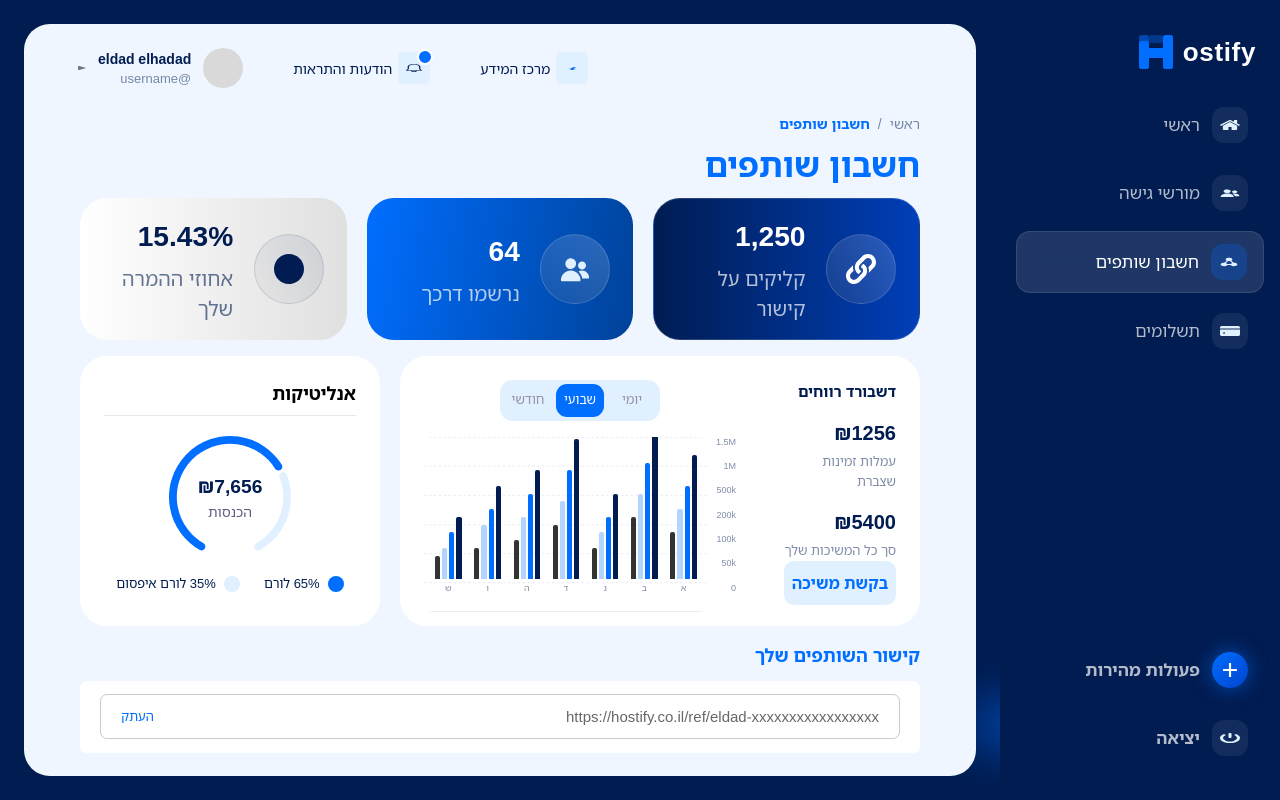
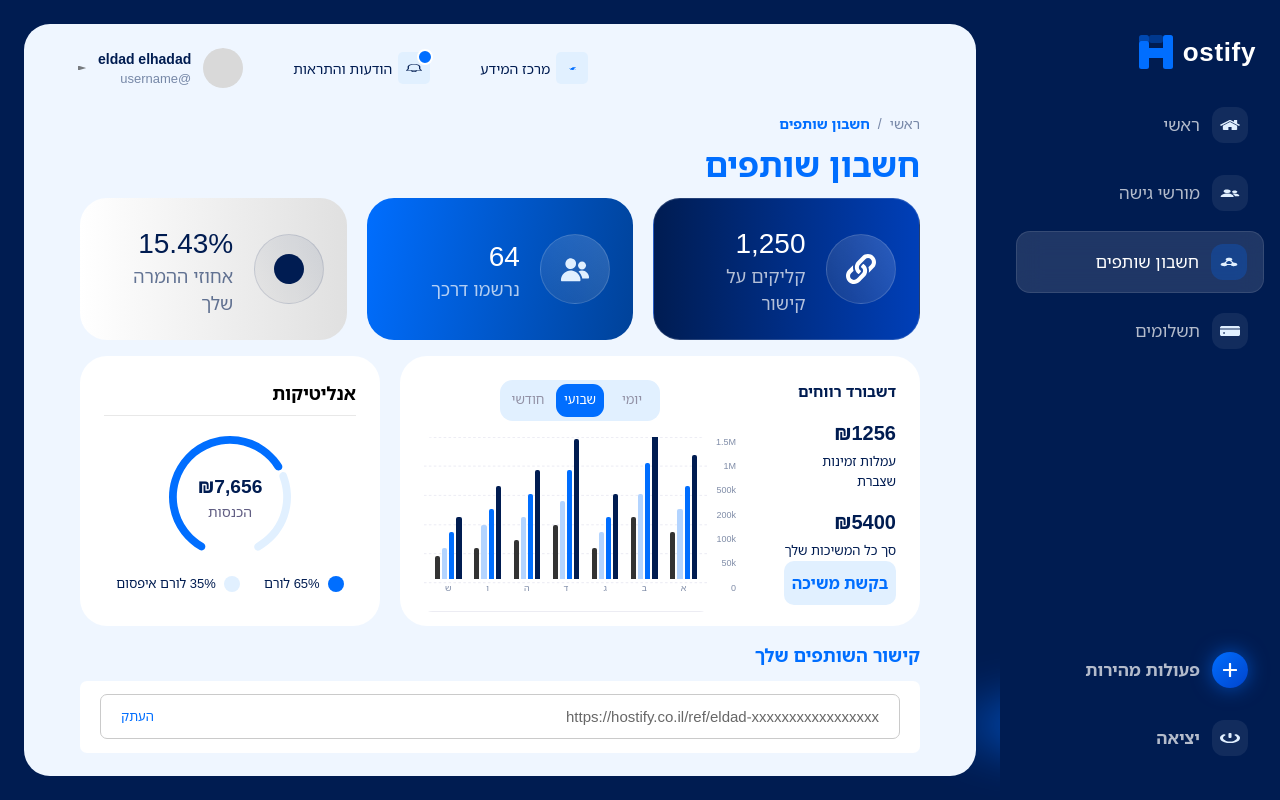
Before and after one commit to asafmagen28/hostify, a Next.js app: page /dashboard/partners in a window 1280 px wide. Both pictures are taken after a click on the button "הפעלת חשבון שותפים". Built offline with nearby package versions, Linux system fonts and the light colour scheme; a web font is replaced by a local one.

Commit message:
fix: Adjust font sizes and styles in StatCard and RevenuePanel for improved readability

```diff
--- a/src/app/dashboard/partners/page.tsx
+++ b/src/app/dashboard/partners/page.tsx
@@ -201,15 +201,15 @@
       </div>
 
       {/* Text block */}
-      <div className="flex flex-col gap-2 flex-1">
+      <div className="flex flex-col flex-1">
         <div
-          className="font-polin font-extrabold"
-          style={{ color: textColor, fontSize: "clamp(28px, 2.2vw, 42px)" }}
+          className="font-polin "
+          style={{ color: textColor, fontSize: "clamp(28px, 1.5vw, 50px)" }}
         >
           {value}
         </div>
         <div
-          className="font-polin text-[20px]"
+          className="font-polin text-[18px]"
           style={{ color: textColor === "white" ? "rgba(255,255,255,0.7)" : "rgba(0,28,82,0.6)" }}
         >
           {label}
@@ -394,7 +394,7 @@
           >
             ₪1256
           </div>
-          <div className="font-polin text-navy/50 text-[13px] mt-1">עמלות זמינות שצברת</div>
+          <div className="font-polin text-[13px] mt-1">עמלות זמינות שצברת</div>
         </div>
         <div>
           <div
@@ -403,7 +403,7 @@
           >
             ₪5400
           </div>
-          <div className="font-polin text-navy/50 text-[13px] mt-1">סך כל המשיכות שלך</div>
+          <div className="font-polin text-[13px] mt-1">סך כל המשיכות שלך</div>
         </div>
       </div>
       <button
```
